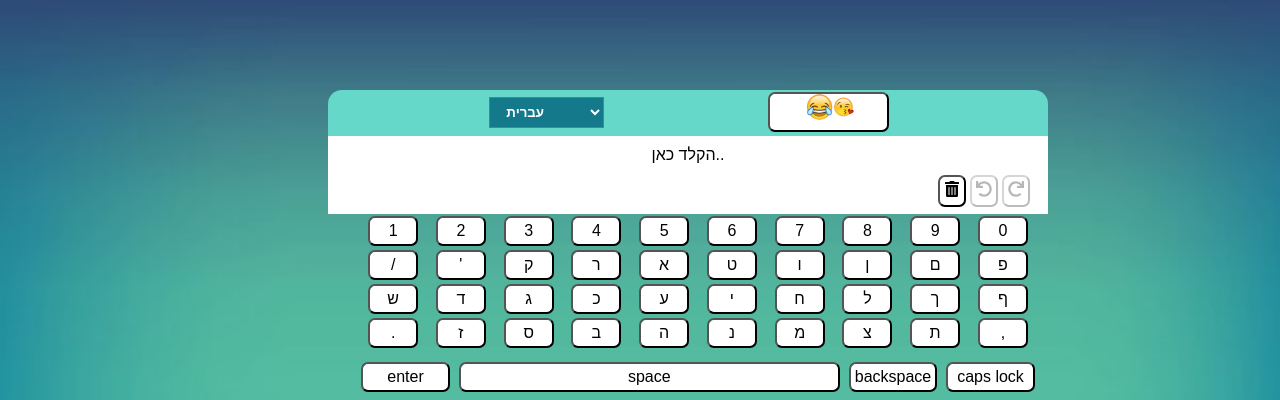
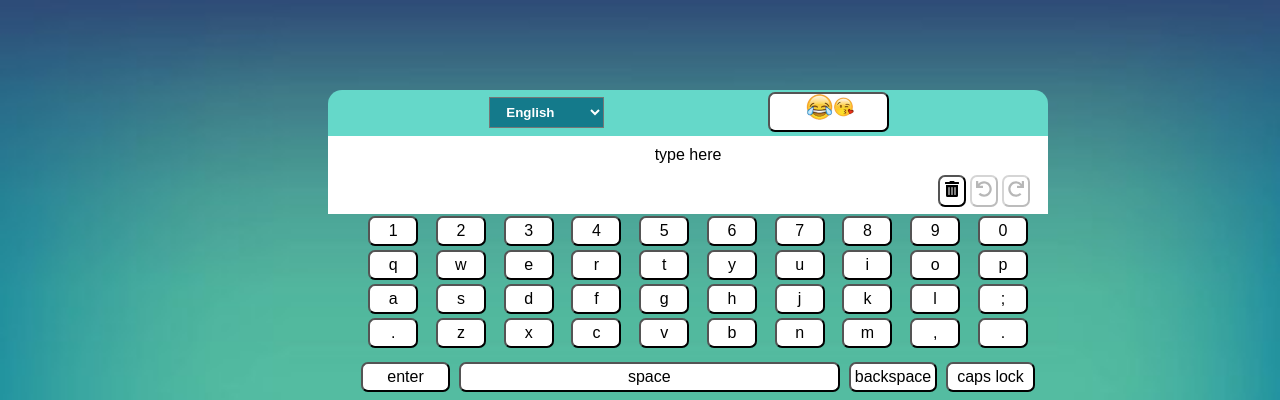
Before and after one commit to chavi362/virtual-keyboard, a React (Vite) app: page / in a window 1280 px wide. Shown: the top 400 px of the page. Built offline with nearby package versions, Linux system fonts and the light colour scheme.

Commit message:
set ENGLISH as startup languege

```diff
--- a/src/Components/KeyBoardLanguage.jsx
+++ b/src/Components/KeyBoardLanguage.jsx
@@ -36,8 +36,8 @@ function KeyBoardLanguage(props) {
   return (
     <div className="language-and-icons">
       <select className="chooseLanguage" onChange={handleChange}>
+      <option value="english">English</option>
         <option value="hebrew">עברית</option>
-        <option value="english">English</option>
         <option value="arabic">عربيه</option>
         <option value="ukranian">українська</option>
         <option value="russian">русский</option>
--- a/src/Components/virtualKeyBoard.jsx
+++ b/src/Components/virtualKeyBoard.jsx
@@ -11,9 +11,9 @@ import EmojiKeyBoard from './EmojiKeyBoard';
 let redoStack = [];
 function VirtualKeyBoard() {
     const [isEmojiActive, setIsEmojiActive] = useState(false);
-    const placeholders = ['הקלד כאן..', 'type here', 'أكتب هنا', 'Друкуйте тут', "Тип здесь"];
-    const [placeholder, setPlaceHolder] = useState('הקלד כאן..');
-    const [language, setLanguage] = useState("hebrew");
+    const placeholders = ['הקלד כאן', 'type here', 'أكتب هنا', 'Друкуйте тут', "Тип здесь"];
+    const [placeholder, setPlaceHolder] = useState('type here');
+    const [language, setLanguage] = useState("english");
     const [currentStyle, setCurrentStyle] = useState(new LetterStyle());
     const [stack, setStack] = useState([[]]);
     const [isUndo, setIsUndo] = useState(stack.length === 0);
```
